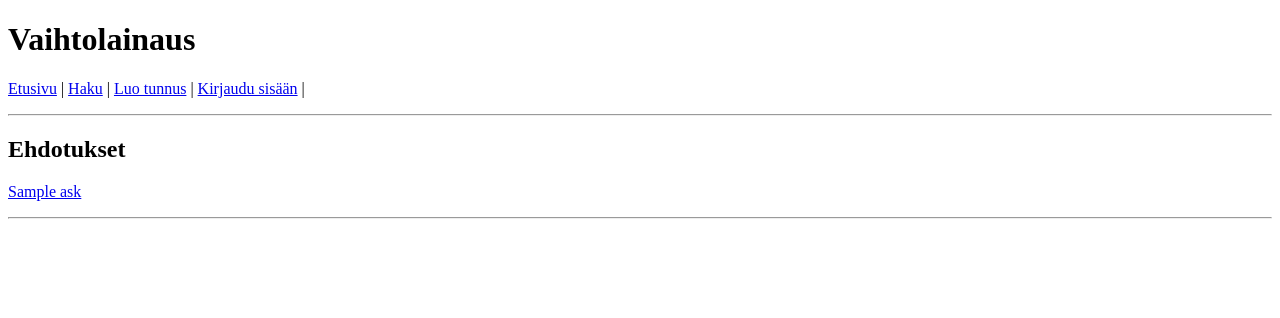
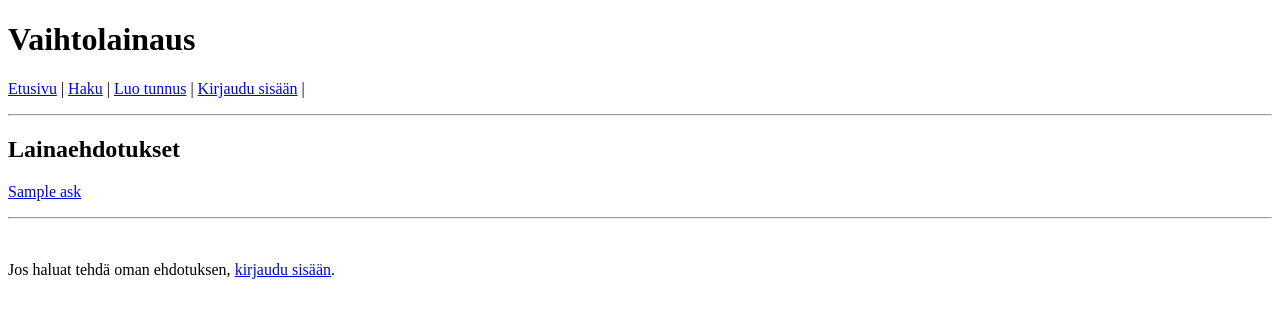
Before and after one commit to hakoanna/vaihtolainaus, a Flask app: template templates/borrow.html in a window 1280 px wide. Shown: the top 318 px of the page. Run offline with Flask 3, Linux system fonts and the light colour scheme; the template is opened without the code that fills it: most values are stand-ins (such as "Sample title", 1, 10 or a date in 2020).

Commit message:
Add link to login to trade and borrow

```diff
--- a/templates/borrow.html
+++ b/templates/borrow.html
@@ -1,9 +1,9 @@
 {% extends "layout.html" %}
 
-{% block title %}Vaihtokaupat{% endblock %}
+{% block title %}Lainakaupat{% endblock %}
 
 {% block content%}
-<h2>Ehdotukset</h2>
+<h2>Lainaehdotukset</h2>
 
 {% for ask in asks %}
 <p>
@@ -56,5 +56,9 @@
   <input type="hidden" name="ask_type" value="borrow" />
   <input type="submit" value="Julkaise ehdotus" />
 </form>
+{% else %}
+<p>
+  Jos haluat tehdä oman ehdotuksen, <a href="/login">kirjaudu sisään</a>.
+</p>
 {% endif %}
 {% endblock %}
--- a/templates/trade.html
+++ b/templates/trade.html
@@ -3,7 +3,7 @@
 {% block title %}Vaihtokaupat{% endblock %}
 
 {% block content%}
-<h2>Ehdotukset</h2>
+<h2>Vaihtoehdotukset</h2>
 
 {% for ask in asks %}
 <p>
@@ -56,5 +56,9 @@
   <input type="hidden" name="ask_type" value="trade" />
   <input type="submit" value="Julkaise ehdotus" />
 </form>
+{% else %}
+<p>
+  Jos haluat tehdä oman ehdotuksen, <a href="/login">kirjaudu sisään</a>.
+</p>
 {% endif %}
 {% endblock %}
```
